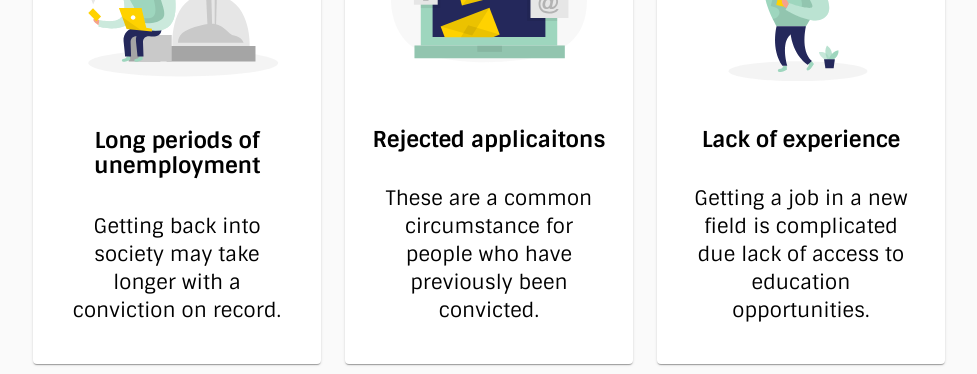
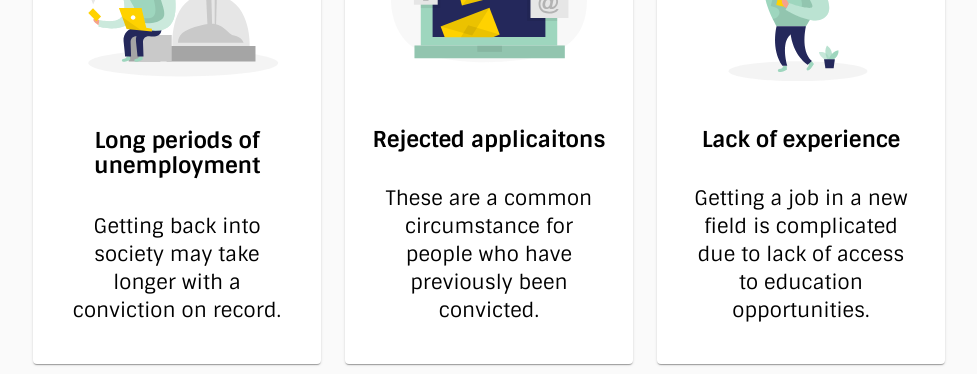
Before and after one commit to openseattle/clearviction-v1, a React (Create React App) app: page /resources in a window 1280 px wide. Shown: the part 1635-2009 px from the top of the page, without its empty margins (151-1128 px from the left). Built offline with nearby package versions, Linux system fonts and the light colour scheme.

Commit message:
191 - missing "to" added

```diff
--- a/src/Pages/ResourcesPage.jsx
+++ b/src/Pages/ResourcesPage.jsx
@@ -46,7 +46,7 @@ const employmentFacts = [
         id: "emp-fact-3",
         src: question,
         title: "Lack of experience",
-        text: "Getting a job in a new field is complicated due lack of access to education opportunities.",
+        text: "Getting a job in a new field is complicated due to lack of access to education opportunities.",
     },
 ];
 
```
